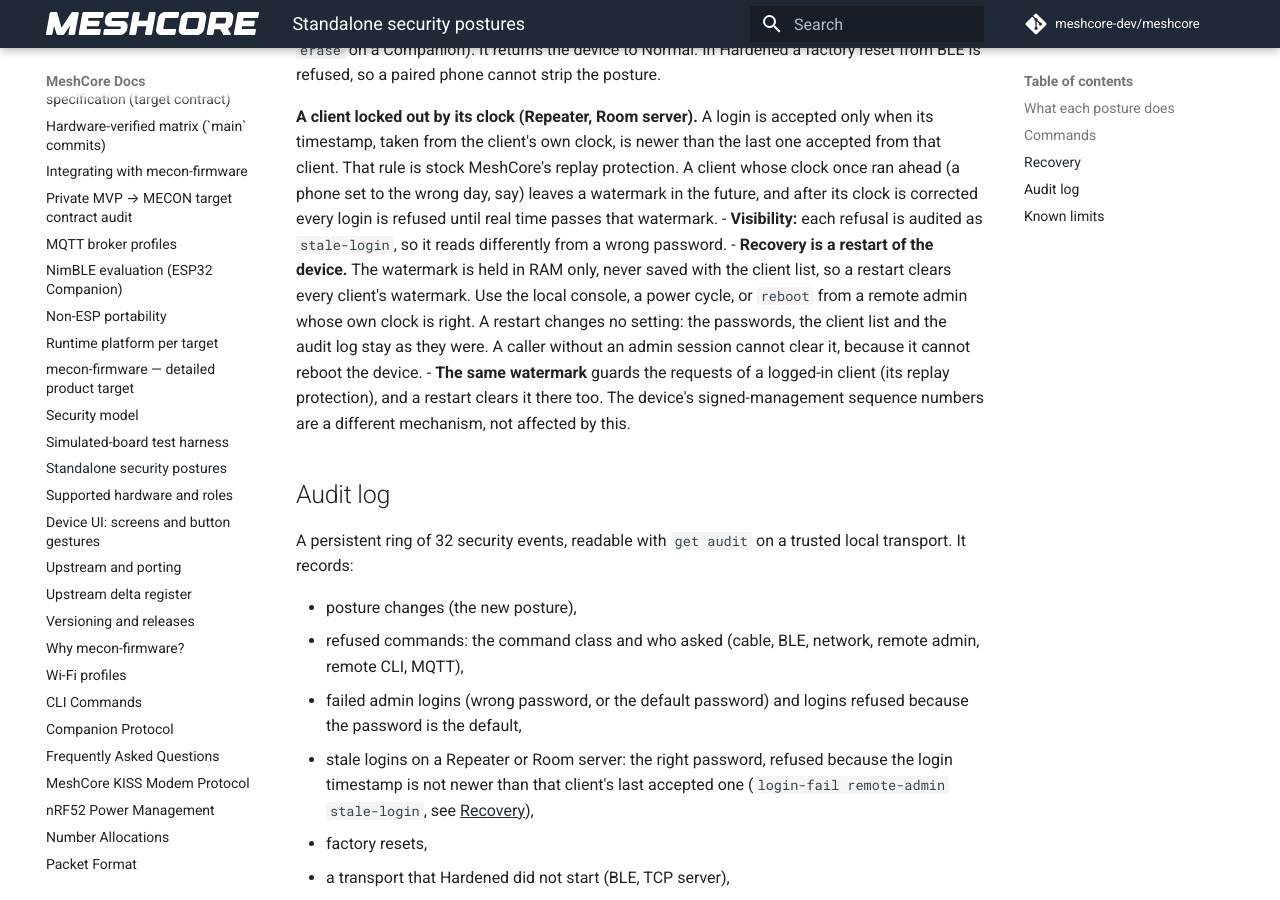
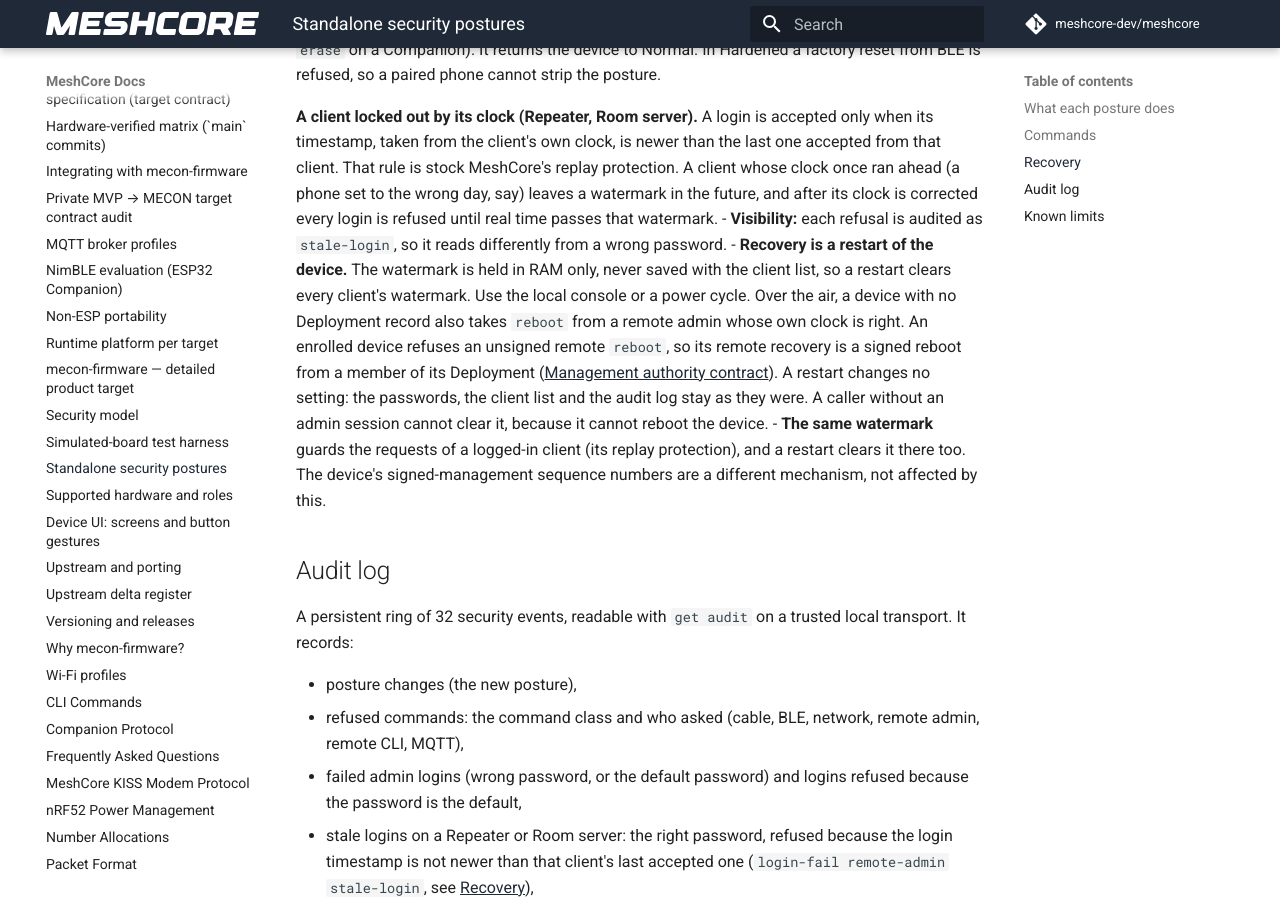
Before and after one commit to hoejriis/mecon-firmware, an MkDocs documentation site: the page built from docs/STANDALONE_POSTURES.md, in a window 1280 px wide and 900 px high, scrolled down 2318 px. Built offline with MkDocs 1.6.1 and Material for MkDocs 9.7.7, drawn with Linux system fonts in a browser that asks for light colours; comment, search, counter and statistics services are not loaded.

Commit message:
Recovery: an enrolled device needs a signed remote reboot
Review on PR 137: an unsigned remote reboot is refused once the device holds a
Deployment record (CliPolicy), so the over-the-air remedy there is a signed
reboot from a Deployment member, or the console.

Co-Authored-By: Claude Opus 5.5 (1M context) <noreply@anthropic.com>

```diff
--- a/docs/STANDALONE_POSTURES.md
+++ b/docs/STANDALONE_POSTURES.md
@@ -45,7 +45,7 @@ Factory reset over USB / UART works in both postures: the Companion's `CMD_FACTO
 
 **A client locked out by its clock (Repeater, Room server).** A login is accepted only when its timestamp, taken from the client's own clock, is newer than the last one accepted from that client. That rule is stock MeshCore's replay protection. A client whose clock once ran ahead (a phone set to the wrong day, say) leaves a watermark in the future, and after its clock is corrected every login is refused until real time passes that watermark.
 - **Visibility:** each refusal is audited as `stale-login`, so it reads differently from a wrong password.
-- **Recovery is a restart of the device.** The watermark is held in RAM only, never saved with the client list, so a restart clears every client's watermark. Use the local console, a power cycle, or `reboot` from a remote admin whose own clock is right. A restart changes no setting: the passwords, the client list and the audit log stay as they were. A caller without an admin session cannot clear it, because it cannot reboot the device.
+- **Recovery is a restart of the device.** The watermark is held in RAM only, never saved with the client list, so a restart clears every client's watermark. Use the local console or a power cycle. Over the air, a device with no Deployment record also takes `reboot` from a remote admin whose own clock is right. An enrolled device refuses an unsigned remote `reboot`, so its remote recovery is a signed reboot from a member of its Deployment ([Management authority contract](contract/AUTHORITY.md)). A restart changes no setting: the passwords, the client list and the audit log stay as they were. A caller without an admin session cannot clear it, because it cannot reboot the device.
 - **The same watermark** guards the requests of a logged-in client (its replay protection), and a restart clears it there too. The device's signed-management sequence numbers are a different mechanism, not affected by this.
 
 ## Audit log
```
